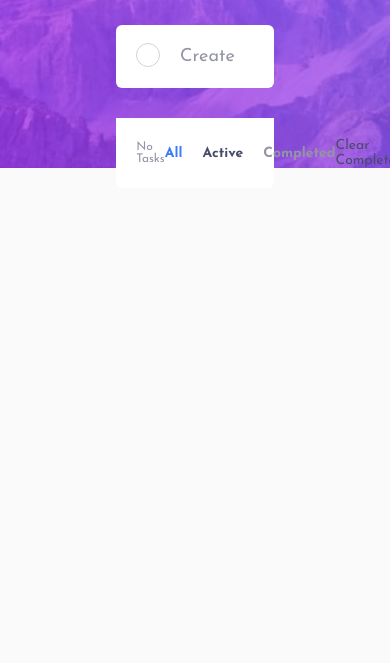
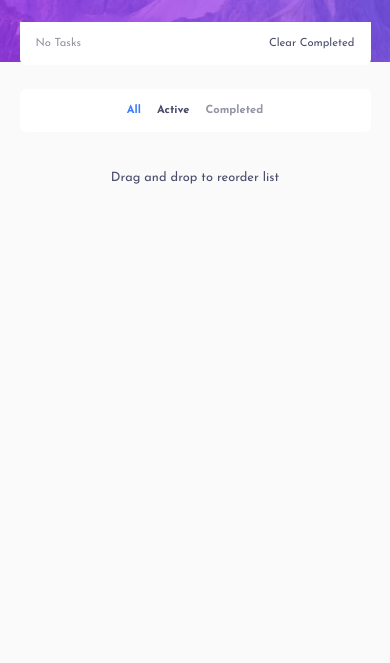
Before and after one commit to alptibet/todo-list, a website with bundled scripts: page index.html in a window 390 px wide. Shown: the part 181-844 px from the top of the page. Built offline with nearby package versions, Linux system fonts and the light colour scheme.

```diff
--- a/index.html
+++ b/index.html
@@ -24,7 +24,6 @@
           </form>
         </div>
       </header>
-      <div class="grid-container">
       <div class="todos">
         <!-- <div class="todos__item">
           <form class="todos__item-form" action="#">
@@ -34,6 +33,7 @@
           </form>
         </div> -->
       </div>
+      <div class="grid-container">
         <div class="todo-info">
           <div class="todo-info__items">
             <div class="items-left">
@@ -48,8 +48,14 @@
               <p class="clear">Clear Completed</p>
             </div>
           </div>
+          <div class="mobile-status hidden">
+            <p class="all">All</p>
+            <p class="active">Active</p>
+            <p class="completed">Completed</p>
           </div>
         </div>
       </div>
+      <div><p class="drag-info">Drag and drop to reorder list</p></div>
+    </div>
   </body>
 </html>
--- a/sass/_base.scss
+++ b/sass/_base.scss
@@ -8,7 +8,11 @@
 
 html {
   box-sizing: border-box;
-  font-size: 62.5%; // 10px/16px = 62.5% -> 1rem = 10px
+  font-size: 62.5%; // 1rem = 10px
+
+  @include respond(phone) {
+    font-size: 50%; // 1rem = 8px, 8/16 = 50%
+  }
 }
 
 body {
@@ -26,7 +30,6 @@
 }
 
 .grid-container {
-  margin-top: -5em;
   width: 100%;
   display: grid;
   grid-template-columns: 1fr;
--- a/sass/_header.scss
+++ b/sass/_header.scss
@@ -10,12 +10,17 @@
   }
 
   &__content {
-    width: 45%;
+    width: 60rem;
     margin: 0 auto;
     display: flex;
     align-items: center;
     justify-content: space-between;
     margin-bottom: 4rem;
+
+    @include respond(tab-port) {
+      // width < 768px
+      width: 90vw;
+    }
 
     h1 {
       font-size: 4.2rem;
@@ -28,11 +33,15 @@
   }
 
   &__input {
-    width: 45%;
+    width: 60rem;
     margin: 0 auto;
     background-color: $color-white;
     padding: 1.2rem 3rem;
     border-radius: 6px;
+
+    @include respond(tab-port) {
+      width: 90vw;
+    }
 
     &.dark {
       background-color: $color-very-dark-desaturated-blue;
--- a/sass/_info.scss
+++ b/sass/_info.scss
@@ -4,7 +4,7 @@
 
   &__items {
     margin: 0 auto;
-    width: 45%;
+    width: 60rem;
     display: flex;
     align-items: center;
     justify-content: space-between;
@@ -13,6 +13,15 @@
     font-size: 1.4rem;
     border-bottom-right-radius: 6px;
     border-bottom-left-radius: 6px;
+
+    @include respond(tab-port) {
+      width: 90vw;
+    }
+
+    @include respond(phone) {
+      width: 90vw;
+    }
+
     &.dark {
       background-color: $color-very-dark-desaturated-blue;
     }
@@ -20,11 +29,14 @@
 
   & .items-left {
     color: $color-dark-grayish-blue;
-    font-size: 1.2rem;
   }
 
   & .items-status {
     display: flex;
+
+    @include respond(phone) {
+      display: none;
+    }
 
     & :first-child {
       color: $color-bright-blue;
@@ -53,3 +65,53 @@
     color: $color-very-dark-grayish-blue;
   }
 }
+
+.hidden {
+  display: none;
+
+  @include respond(phone) {
+    margin: 0 auto;
+    margin-top: 3rem;
+    width: 90vw;
+    display: flex;
+    align-items: center;
+    justify-content: center;
+    background-color: $color-white;
+    padding: 2rem 2rem;
+    font-size: 1.4rem;
+    border-radius: 6px;
+    display: flex;
+
+    & :first-child {
+      color: $color-bright-blue;
+    }
+
+    & :first-child + p {
+      color: $color-very-dark-grayish-blue;
+    }
+
+    & :last-child {
+      color: $color-dark-grayish-blue;
+    }
+
+    & p {
+      cursor: pointer;
+      font-weight: 700;
+    }
+
+    & :not(:last-child) {
+      margin-right: 2rem;
+    }
+
+    &.dark {
+      background-color: $color-very-dark-desaturated-blue;
+    }
+  }
+}
+
+.drag-info {
+  font-size: 1.6em;
+  margin-top: 3em;
+  text-align: center;
+  color: $color-very-dark-grayish-blue;
+}
--- /dev/null
+++ b/sass/_mixins.scss
@@ -0,0 +1,24 @@
+// MEDIA QUERIES
+
+@mixin respond($breakpoint) {
+  @if $breakpoint == phone {
+    @media only screen and (max-width: 37.5em) {
+      @content;
+    } //600px
+  }
+  @if $breakpoint == tab-port {
+    @media only screen and (max-width: 48em) {
+      @content;
+    } //768px
+  }
+  @if $breakpoint == tab-land {
+    @media only screen and (max-width: 75em) {
+      @content;
+    } //1200px
+  }
+  @if $breakpoint == big-desktop {
+    @media only screen and (min-width: 112.5em) {
+      @content;
+    } //1800
+  }
+}
--- a/sass/_todos.scss
+++ b/sass/_todos.scss
@@ -1,6 +1,7 @@
 .todos {
   width: 100%;
   padding: 0rem 2rem;
+  margin-top: -5rem;
 
   & > :first-child {
     border-top-left-radius: 6px;
@@ -8,15 +9,20 @@
   }
 
   &__item {
-    width: 45%;
+    width: 60rem;
     margin: 0 auto;
     background-color: $color-white;
     padding: 1.2rem 3rem;
     border-bottom: 1px solid $color-light-grayish-blue;
 
+    @include respond(tab-port) {
+      // width < 768px
+      width: 90vw;
+    }
+
     &.dark {
       background-color: $color-very-dark-desaturated-blue;
-      border-bottom: 1px solid $color-light-grayish-blue-dark;
+      border-bottom: 1px solid $color-dark-grayish-blue-2;
     }
 
     &-form {
@@ -61,6 +67,10 @@
         top: 7px;
         left: 6px;
         opacity: 0;
+        @include respond(phone) {
+          left: 4px;
+          top: 5px;
+        }
       }
 
       input[type='checkbox'] {
--- a/sass/main.scss
+++ b/sass/main.scss
@@ -1,6 +1,7 @@
-@import '../sass/variables';
-@import '../sass/base';
-@import '../sass/header';
-@import '../sass/typography';
-@import '../sass/todos';
-@import '../sass/info';
+@import 'mixins';
+@import 'variables';
+@import 'base';
+@import 'header';
+@import 'typography';
+@import 'todos';
+@import 'info';
--- a/src/view.js
+++ b/src/view.js
@@ -175,6 +175,7 @@
 const body = document.querySelector('body');
 const header = document.querySelector('.header');
 const todoInfo = document.querySelector('.todo-info__items');
+const hidden = document.querySelector('.hidden');
 
 export const addHandlerAutoSelectTheme = function () {
   if (prefersDarkScheme) renderDarkMode();
@@ -191,20 +192,24 @@
 
 const renderLightMode = function () {
   themeSelectorIcon.src = '/assets/icon-moon.svg';
+  header.classList.remove('dark');
   body.classList.remove('dark');
   const headerItems = header.querySelectorAll('*');
   headerItems.forEach(item => item.classList.remove('dark'));
   const todoItems = todos.querySelectorAll('*');
   todoItems.forEach(item => item.classList.remove('dark'));
   todoInfo.classList.remove('dark');
+  hidden.classList.remove('dark');
 };
 
 const renderDarkMode = function () {
   themeSelectorIcon.src = '/assets/icon-sun.svg';
+  header.classList.add('dark');
   body.classList.add('dark');
   const headerItems = header.querySelectorAll('*');
   headerItems.forEach(item => item.classList.add('dark'));
   const todoItems = todos.querySelectorAll('*');
   todoItems.forEach(item => item.classList.add('dark'));
   todoInfo.classList.add('dark');
+  hidden.classList.add('dark');
 };
```
Also changed, not shown: style.css. Lines whose indentation alone changed are shown as unchanged.
